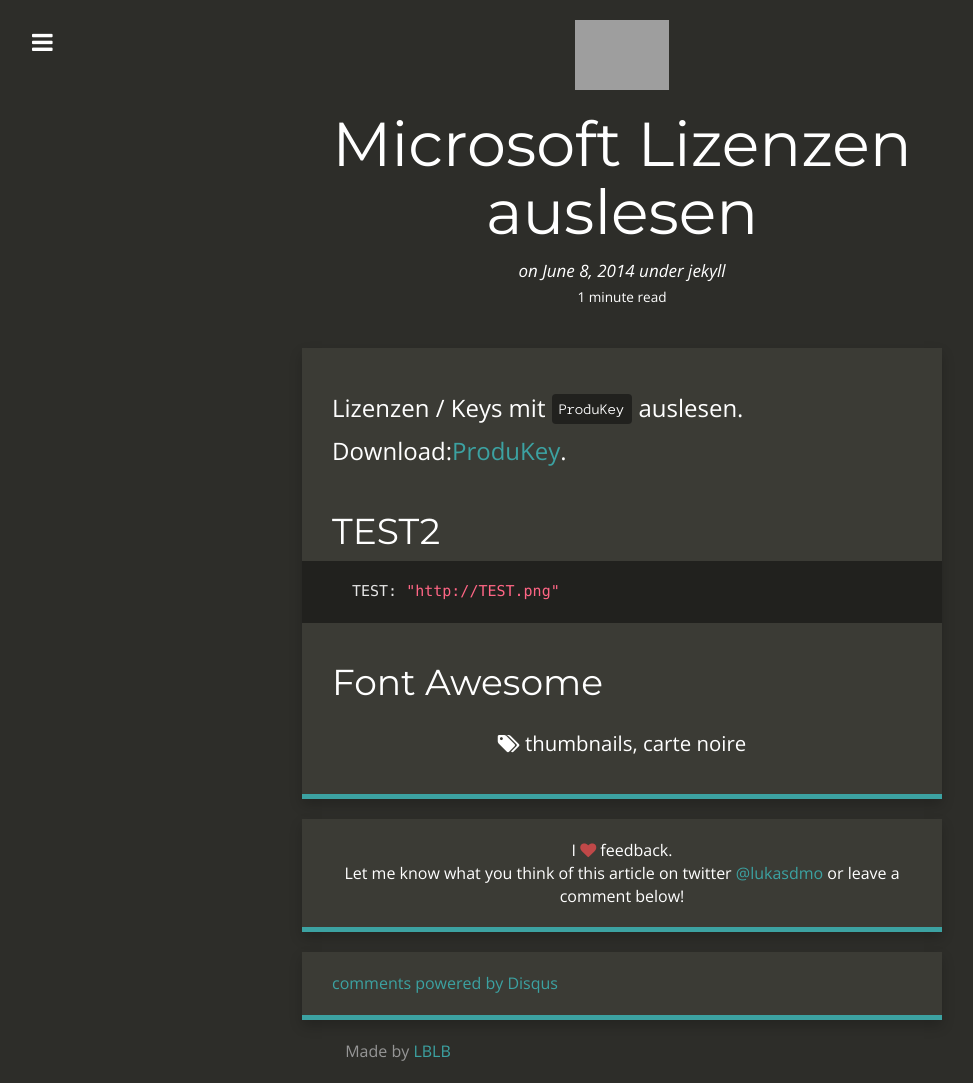
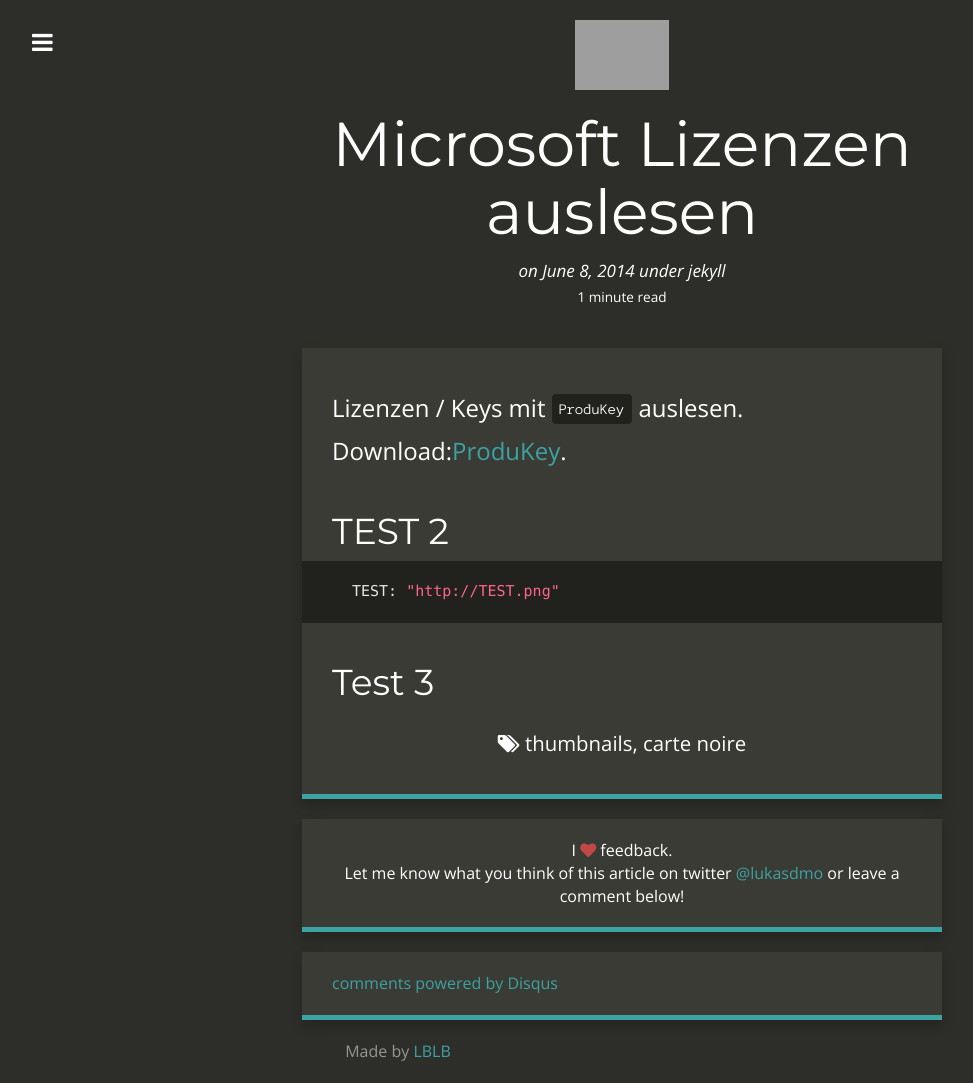
Before and after one commit to eski1337/lblb-it-ffd00, a Jekyll site: the page built from _posts/2014-06-08-using-thumbnails.md, in a window 1280 px wide. Shown: the whole page, without its empty margins (18-991 px from the left). Built offline with Jekyll 4.4.1, drawn with Linux system fonts in a browser that asks for light colours; nearby versions of some CDN libraries; comment, search, counter and statistics services are not loaded; grey boxes are pictures that could not be loaded.

Commit message:
2014-06-08-using-thumbnails.md: changed

````diff
--- a/_posts/2014-06-08-using-thumbnails.md
+++ b/_posts/2014-06-08-using-thumbnails.md
@@ -21,14 +21,14 @@
 
 
 
-## TEST2
+## TEST 2
 
 
 ```
 TEST: "http://TEST.png"
 ```
 
-## Font Awesome
+## Test 3
 
 
 [1]: http://www.nirsoft.net/utils/produkey.zip
````
